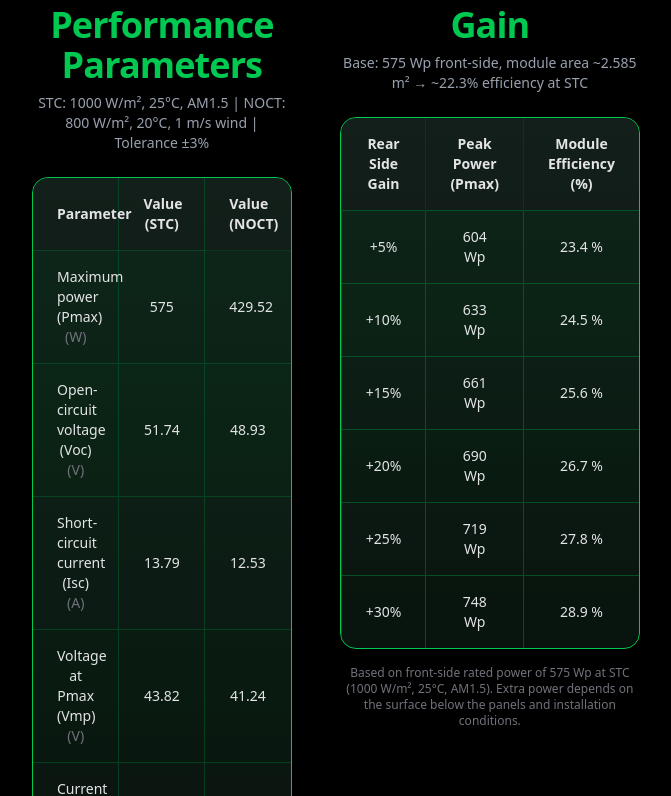
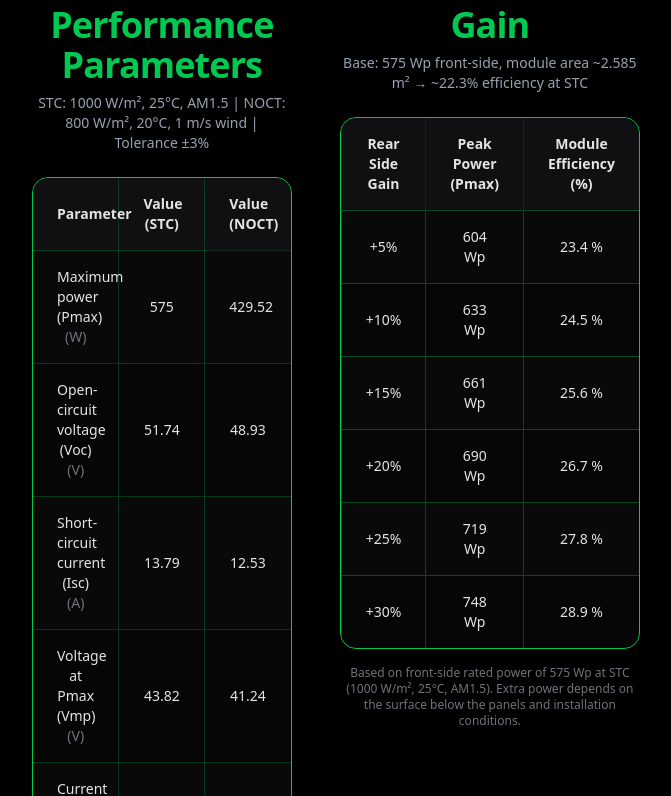
Before and after one commit to deepanshi-alva/skygreen, a Next.js app: page /products in a window 1280 px wide. Shown: the part 2304-3100 px from the top of the page, without its empty margins (304-975 px from the left). Built offline with nearby package versions, Linux system fonts and the light colour scheme.

Commit message:
made changes in the product page

```diff
--- a/components/product/performance.tsx
+++ b/components/product/performance.tsx
@@ -1,6 +1,6 @@
-"use client";
+// "use client";
 
-import { useState } from "react";
+// import { useState } from "react";
 
 /** ---- Types ---- */
 type ElectricalRow = { label: string; key: string; unit?: string };
@@ -46,7 +46,7 @@ export default function ElectricalPerformanceTable() {
         </div>
 
         {/* Table */}
-        <div className="mx-auto max-w-5xl h-full flex flex-col overflow-hidden rounded-2xl border border-green-500 bg-gradient-to-b from-green-900/60 to-green-900/20">
+        <div className="mx-auto max-w-5xl h-full flex flex-col overflow-hidden rounded-2xl border border-green-500 ">
           <table className="w-full border-collapse table-fixed">
             <colgroup>
               <col className="w-1/3" />
@@ -71,8 +71,7 @@ export default function ElectricalPerformanceTable() {
                 <tr
                   key={r.key}
                   className={`
-        transition-all duration-300
-        hover:bg-emerald-500/10 hover:scale-[1.01] hover:rounded-xl hover:border hover:border-white
+
         ${idx % 2 === 0 ? "bg-zinc-900/40" : "bg-zinc-900/25"}
       `}
                 >
--- a/components/product/powerBifacialGain.tsx
+++ b/components/product/powerBifacialGain.tsx
@@ -32,8 +32,7 @@ export default function BifacialGain() {
         </div>
 
         <div className="mx-auto h-full flex flex-col max-w-4xl overflow-hidden
-    rounded-2xl border border-green-500
-    bg-gradient-to-b from-green-900/60 to-green-900/20">
+    rounded-2xl border border-green-500">
           <table className="w-full border-collapse">
             <thead className="bg-zinc-900/70">
               <tr>
@@ -53,8 +52,6 @@ export default function BifacialGain() {
                 <tr
                   key={i}
                   className={`
-        transition-all duration-300
-        hover:bg-emerald-500/10 hover:scale-[1.01] hover:rounded-xl hover:border hover:border-white
         ${i % 2 === 0 ? "bg-zinc-900/40" : "bg-zinc-900/25"}
       `}
                 >
```
